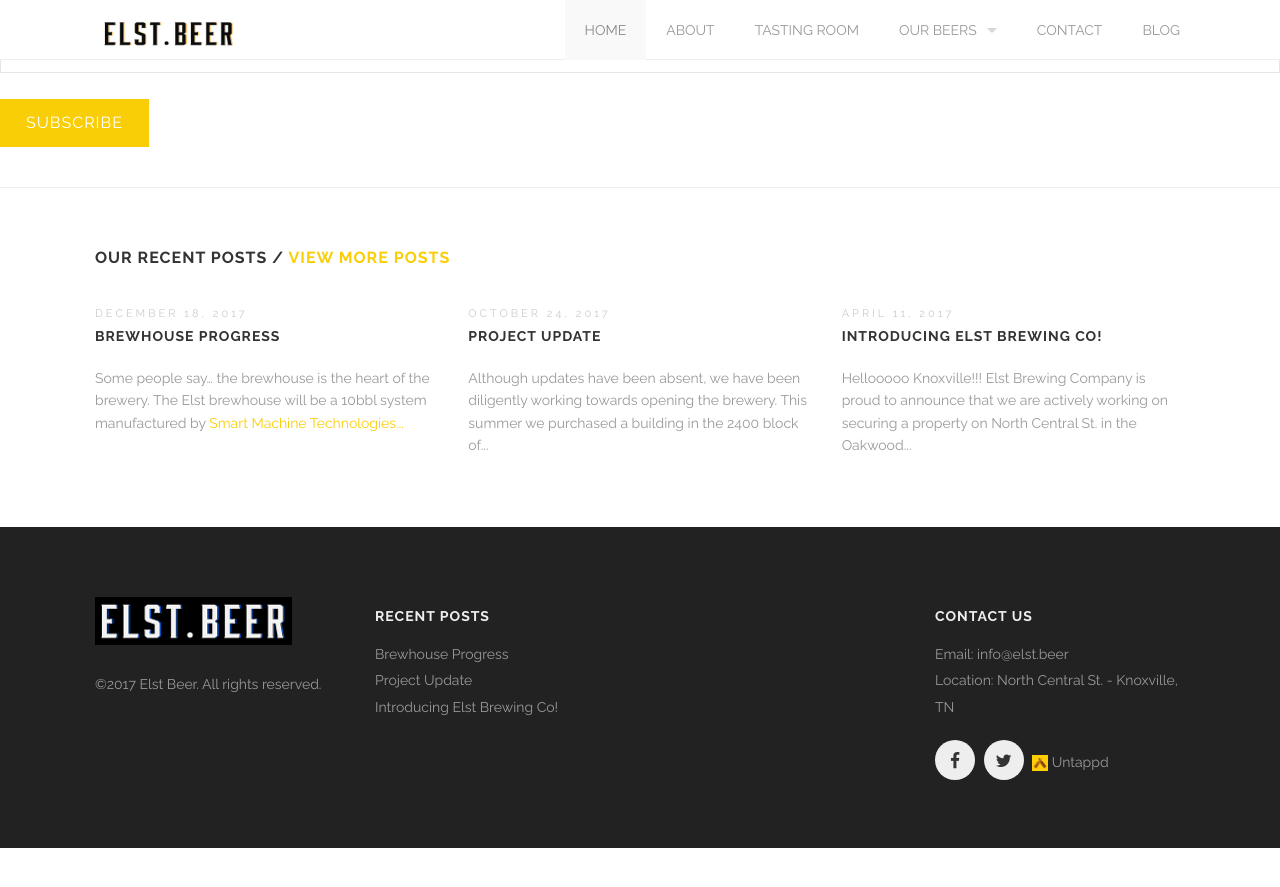
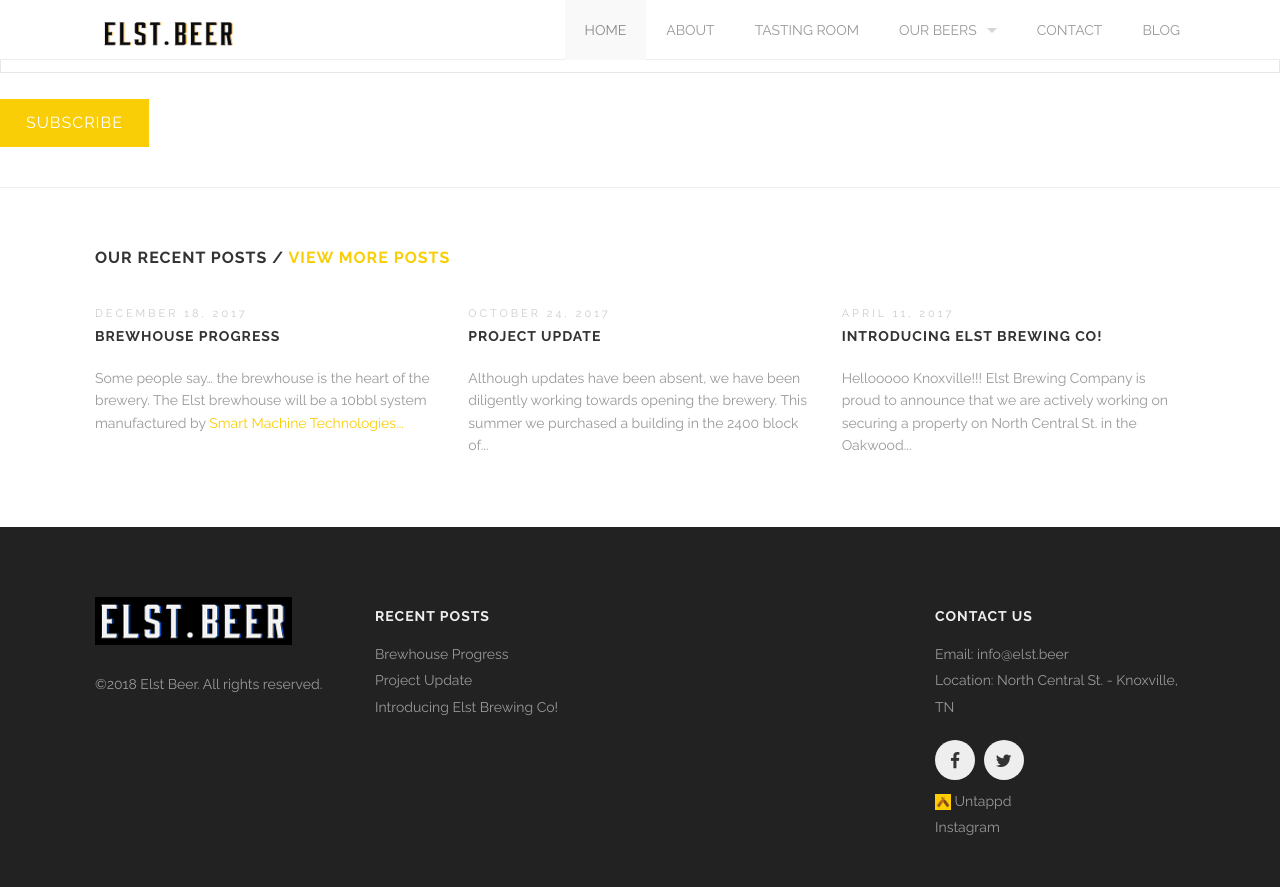
Before and after one commit to elst-beer/elst-beer.github.io, a Jekyll site: the page built from index.html, in a window 1280 px wide and 900 px high, scrolled down 853 px. Shown: the top 887 px of the window. Built offline with Jekyll 4.4.1, drawn with Linux system fonts in a browser that asks for light colours; comment, search, counter and statistics services are not loaded; before the commit the page ends 1701 px from its top, so only the background shows below that.

Commit message:
update copyright date and untappd link

```diff
--- a/_includes/footer.html
+++ b/_includes/footer.html
@@ -7,7 +7,7 @@
           <img alt="" src="{{site.url}}/images/just_elst.beer_invert.jpg" />
         </a>
       </h1>
-      <p>©2017 {{site.title}}. All rights reserved.</p>
+      <p>©2018 {{site.title}}. All rights reserved.</p>
       <div class='spacing'></div>
       <div class='spacing'></div>
     </div>
@@ -42,9 +42,16 @@
             <i class='fa fa-twitter'></i>
           </a>
         </li>
+      </ul>
+      <ul>
         <li>
             <a href='https://untappd.com/ElstBrewingCompany'>
               <img src="/images/untappd.png">  Untappd
+            </a>
+        </li>
+        <li>
+            <a href='https://www.instagram.com/elst.beer/'>
+              Instagram
             </a>
         </li>
       </ul>
```
